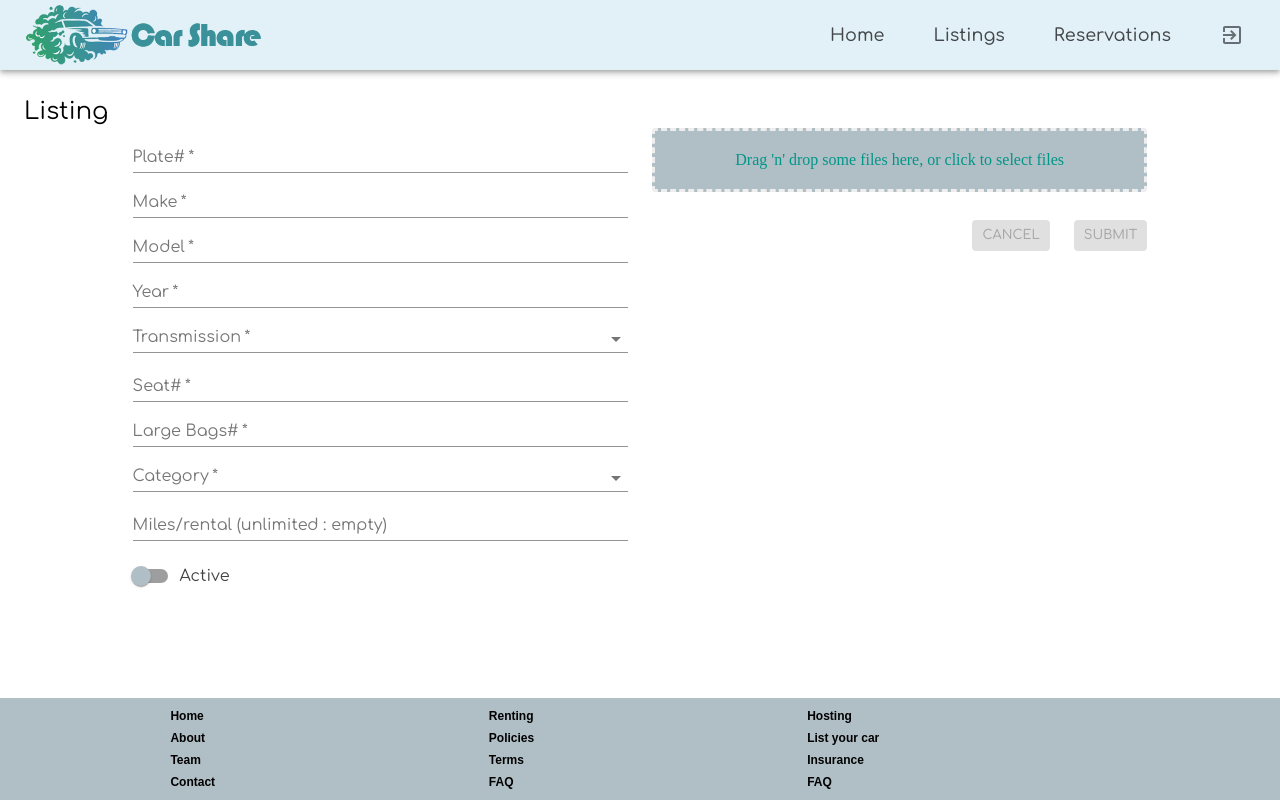
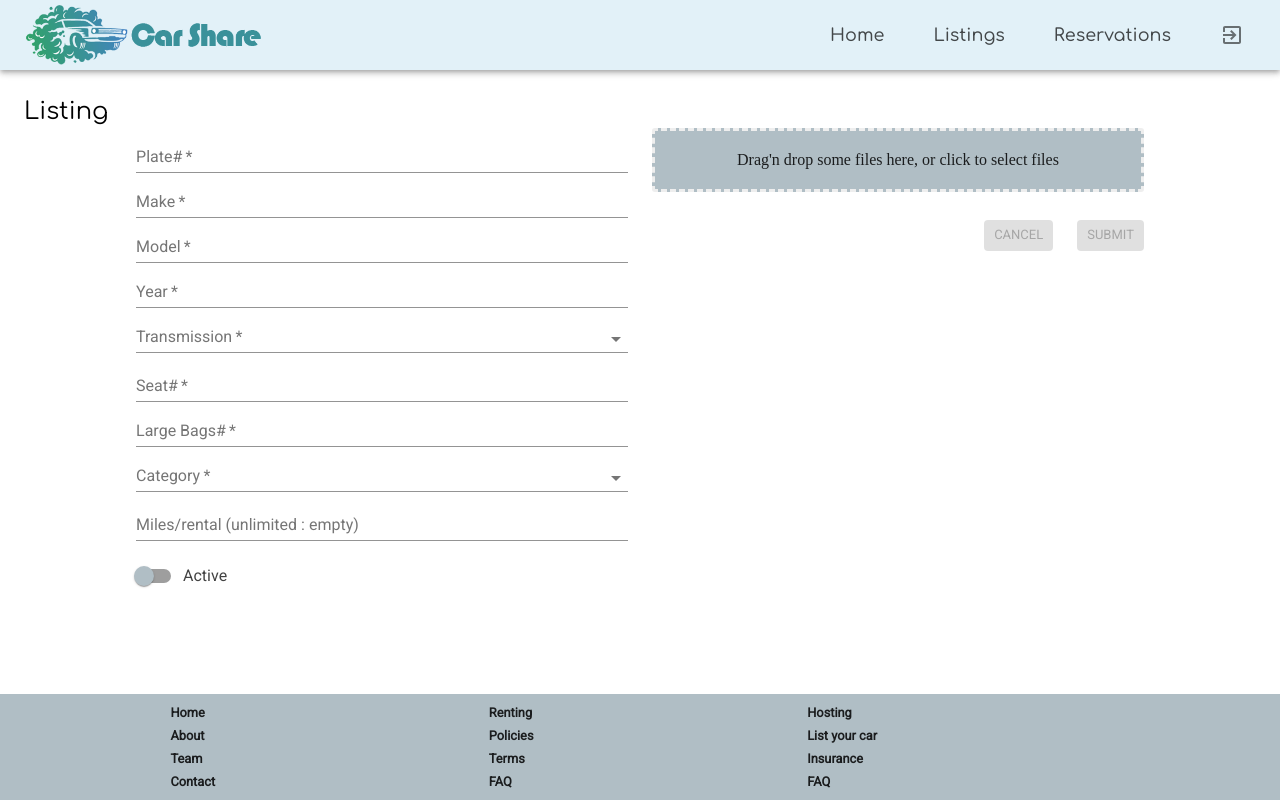
Before and after one commit to vadzimk/car_sharing, a React (Create React App) app in the folder client/: page /edit-listing in a window 1280 px wide. Built offline with nearby package versions, Linux system fonts and the light colour scheme.

Commit message:
customize fonts in header and footer

```diff
--- a/client/public/index.html
+++ b/client/public/index.html
@@ -16,6 +16,8 @@
 
 
 
+    <link rel="preconnect" href="https://fonts.googleapis.com">
+    <link rel="preconnect" href="https://fonts.gstatic.com" crossorigin>
     <link href="https://fonts.googleapis.com/css2?family=Comfortaa:wght@300;400;500;600;700&family=Roboto&display=swap" rel="stylesheet">
     <!--
       Notice the use of %PUBLIC_URL% in the tags above.
--- a/client/src/Theme.js
+++ b/client/src/Theme.js
@@ -1,6 +1,6 @@
 import {createTheme} from '@material-ui/core';
 
-// const defaultTheme = createTheme();
+const defaultTheme = createTheme();
 const myBlue = '#0b72b9';
 const myOrange = '#ffba60';
 
@@ -31,8 +31,31 @@ const theme = createTheme({
     hint: 'rgba(0, 0, 0, 0.38)'
     },
   typography: {
-    fontFamily: '"Comfortaa", "Roboto"',
-
+    fontFamily: 'Roboto',
+    h1: {
+     ...defaultTheme.typography.h1,
+      fontFamily: 'Comfortaa',
+    },
+    h2: {
+      ...defaultTheme.typography.h2,
+      fontFamily: 'Comfortaa',
+    },
+    h3: {
+      ...defaultTheme.typography.h3,
+      fontFamily: 'Comfortaa',
+    },
+    h4: {
+      ...defaultTheme.typography.h4,
+      fontFamily: 'Comfortaa',
+    },
+    h5: {
+      ...defaultTheme.typography.h5,
+      fontFamily: 'Comfortaa',
+    },
+    h6: {
+      ...defaultTheme.typography.h6,
+      fontFamily: 'Comfortaa',
+    },
   },
   custom: {
     mainColumn: {
--- a/client/src/components/Dropzone/index.js
+++ b/client/src/components/Dropzone/index.js
@@ -18,7 +18,7 @@ const useStyles = makeStyles((theme) => ({
     borderColor: '#eeeeee',
     borderStyle: 'dashed',
     backgroundColor: theme.palette.primary.main,
-    color: '#009688',
+    color: theme.text.primary,
     outline: 'none',
     transition: 'border .24s ease-in-out',
     width: '100%',
@@ -157,7 +157,7 @@ function Dropzone ({handleError, ...props}) {
     <GridContainer style={{flexGrow:1}} >
       <GridItem {...getRootProps({className: dropzoneClassName})}>
         <input {...getInputProps()} />
-        <p>Drag 'n' drop some files here, or click to select files</p>
+        <p>Drag'n drop some files here, or click to select files</p>
       </GridItem>
       <GridItem container direction="row" justifyContent="flex-start" className={classes.thumbsContainer}>
         {thumbs}
--- a/client/src/components/ui/Footer.js
+++ b/client/src/components/ui/Footer.js
@@ -15,11 +15,11 @@ const useStyles = makeStyles(theme => ({
     padding: '0.7em',
   },
   link: {
-    fontFamily: 'Arial',
-    fontSize: '0.75rem',
+    fontFamily: theme.typography.fontFamily,
+    fontSize: '0.8rem',
     fontWeight: 'bold',
     textDecoration: 'none',
-    color: 'black',
+    color: theme.text.primary,
   },
   girdColumn: {
     flexGrow: 1,
--- a/client/src/components/ui/Header.js
+++ b/client/src/components/ui/Header.js
@@ -94,7 +94,11 @@ const useStyles = makeStyles(theme => ({ // get access to the theme properties
     borderBottomStyle: 'solid',
     borderBottomColor: theme.palette.secondary.main,
     borderBottomWidth: '2px',
+    fontFamily: theme.custom.tab.fontFamily
   },
+  drawerItemText: {
+    fontFamily: theme.custom.tab.fontFamily
+  }
 
 }));
 
@@ -169,8 +173,9 @@ export default function Header () {
 
               >
                 <ListItemText disableTypography
-                              classes={location === item.path ?
-                                {root: classes.drawerItemTextSelected}:null}>
+                              classes={
+                                {root: location === item.path ? classes.drawerItemTextSelected : classes.drawerItemText}
+                              }>
                   {item.label}
                 </ListItemText>
               </ListItem>
```
